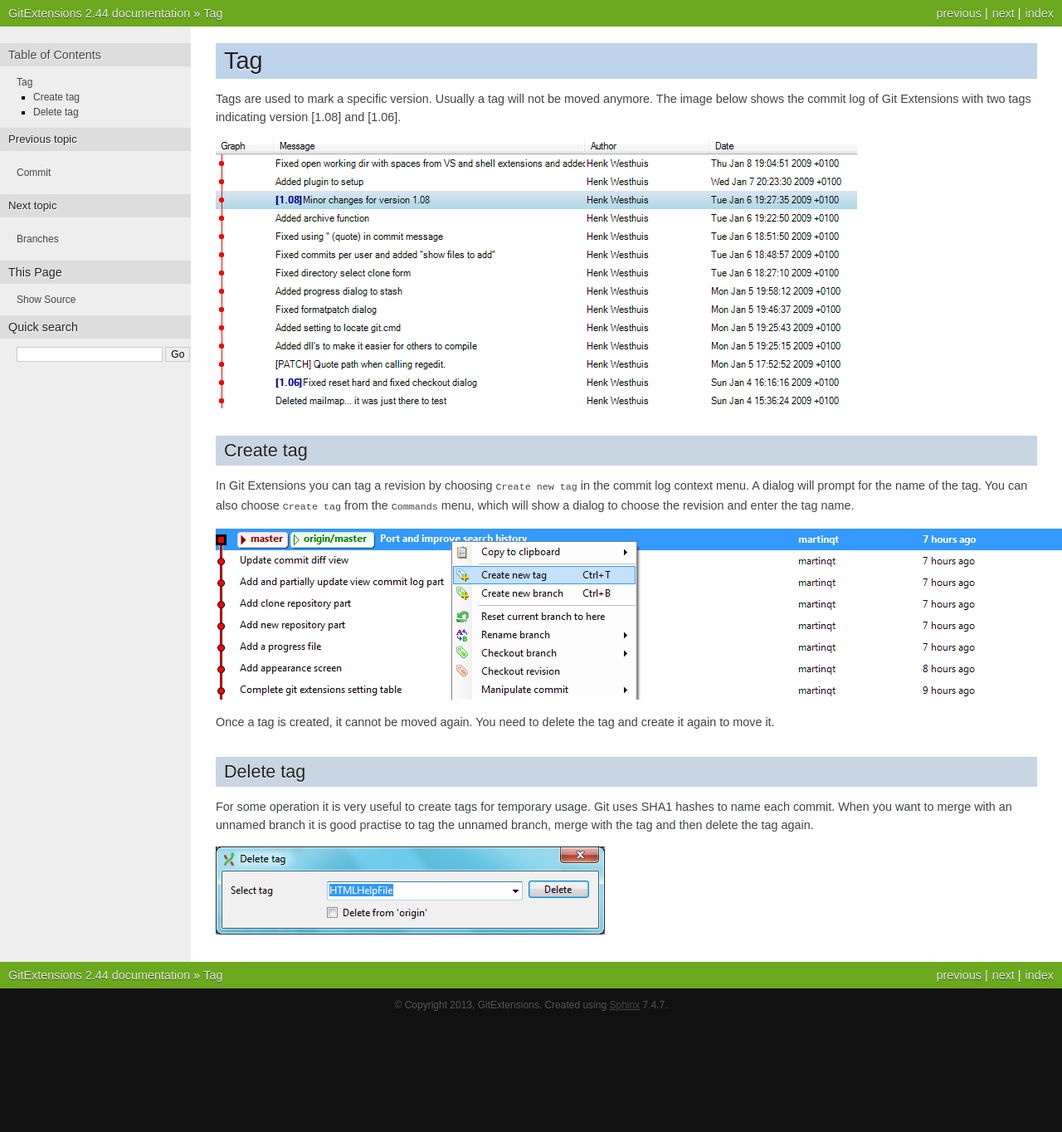
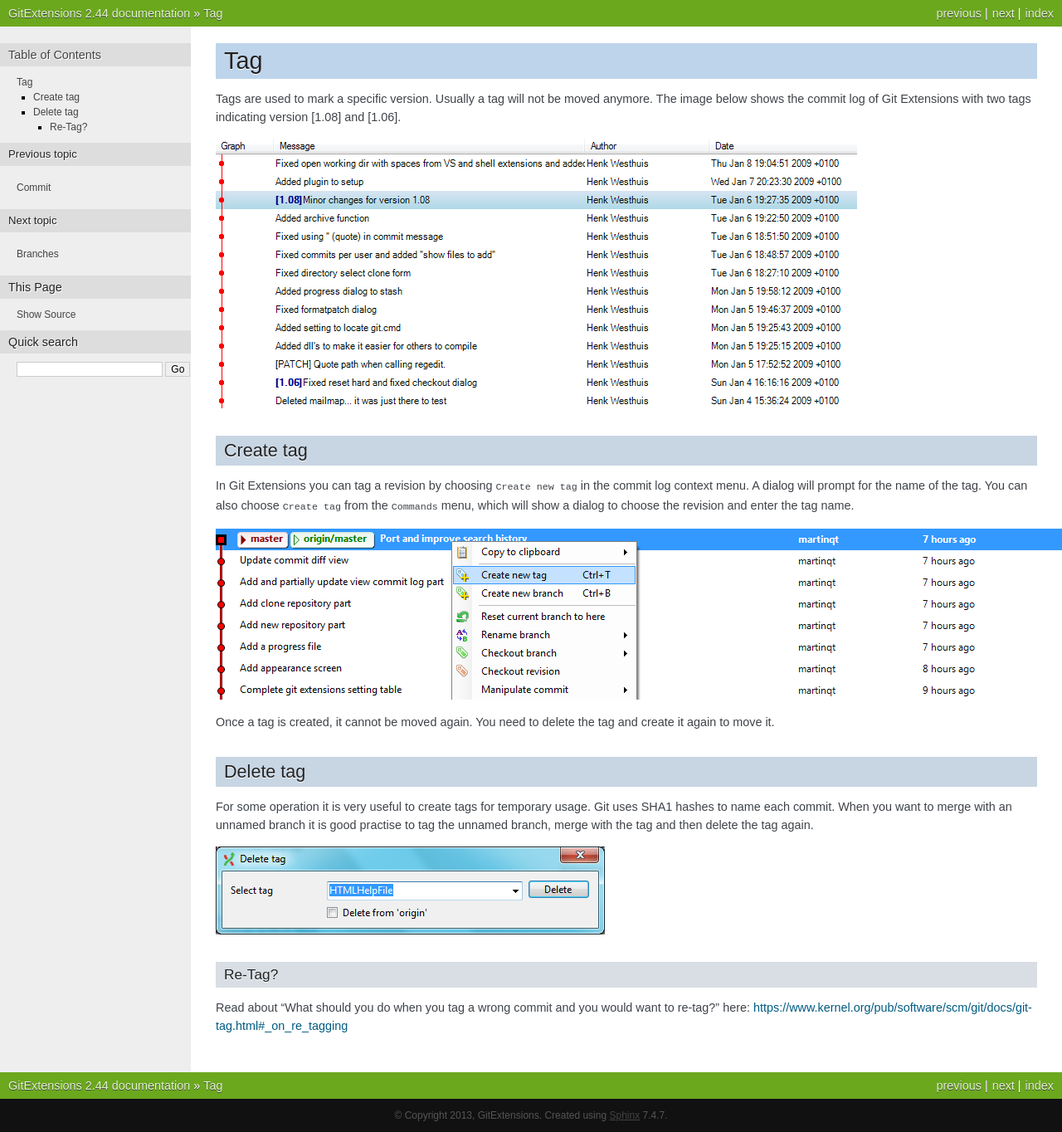
Before and after one commit to martinqt/GitExtensionsDoc, a Sphinx documentation site: the page built from source/tag.rst, in a window 1280 px wide. Shown: the whole page at 83% size. Built offline with Sphinx 7.4.7, drawn with Linux system fonts in a browser that asks for light colours; before the commit the page ends 1231 px from its top, so only the background shows below that.

Commit message:
add section about re-taggin

```diff
--- a/source/tag.rst
+++ b/source/tag.rst
@@ -25,3 +25,9 @@
 delete the tag again.
 
 .. image:: /images/delete_tag.png
+
+Re-Tag?
+^^^^^^^
+
+Read about "What should you do when you tag a wrong commit and you would want to re-tag?" here:
+https://www.kernel.org/pub/software/scm/git/docs/git-tag.html#_on_re_tagging
```
